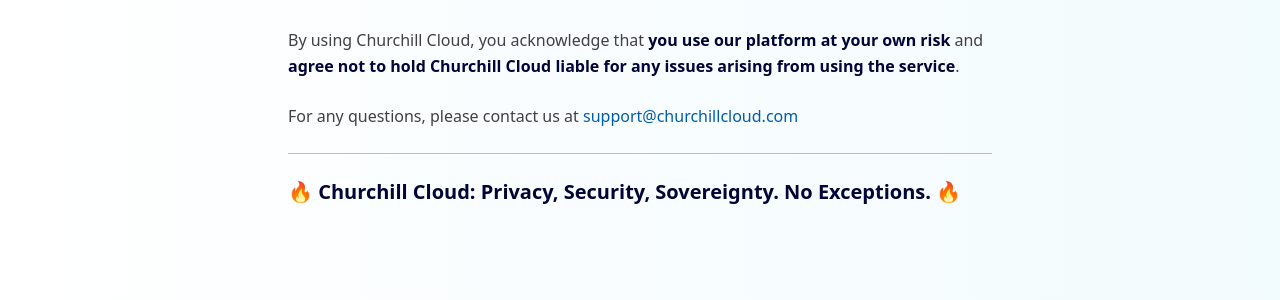
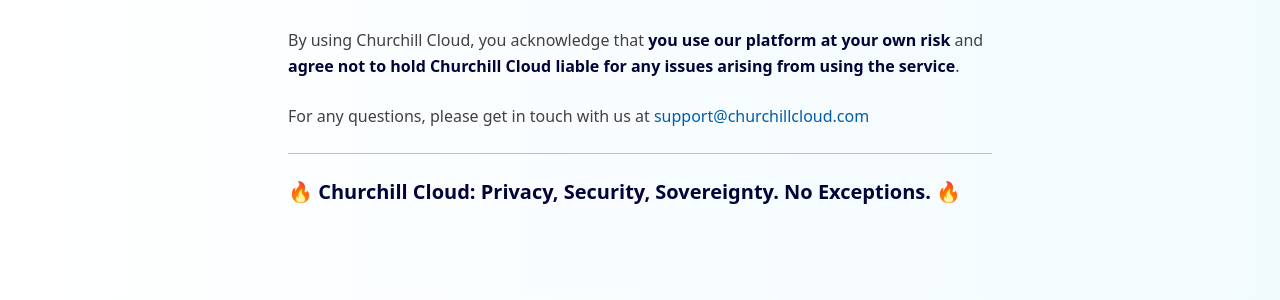
Before and after one commit to annarider/churchill-cloud-front, a Jekyll site: the page built from _pages/disclaimer.html, in a window 1280 px wide. Shown: the part 1413-1713 px from the top of the page. Built offline with Jekyll 4.4.1, drawn with Linux system fonts in a browser that asks for light colours.

Commit message:
Update: Enforce consistency compared to original

```diff
--- a/_pages/disclaimer.html
+++ b/_pages/disclaimer.html
@@ -120,7 +120,7 @@
       </p>
 
       <p class="leading-relaxed text-neutral">
-        For any questions, please contact us at
+        For any questions, please get in touch with us at
         <a
           href="mailto:support@churchillcloud.com"
           class="text-primary transition-colors duration-150 hover:text-primary-light"
--- a/_pages/terms.html
+++ b/_pages/terms.html
@@ -191,7 +191,7 @@
       <section class="mb-12">
         <h2 class="mb-6 text-2xl font-bold text-primary-dark">11. Contact Information</h2>
         <p class="text-neutral">
-          For any questions or concerns, please contact us at
+          For any questions or concerns, please get in touch with us at
           <a
             href="mailto:support@churchillcloud.com"
             class="text-primary transition-colors duration-150 hover:text-primary-light"
```
